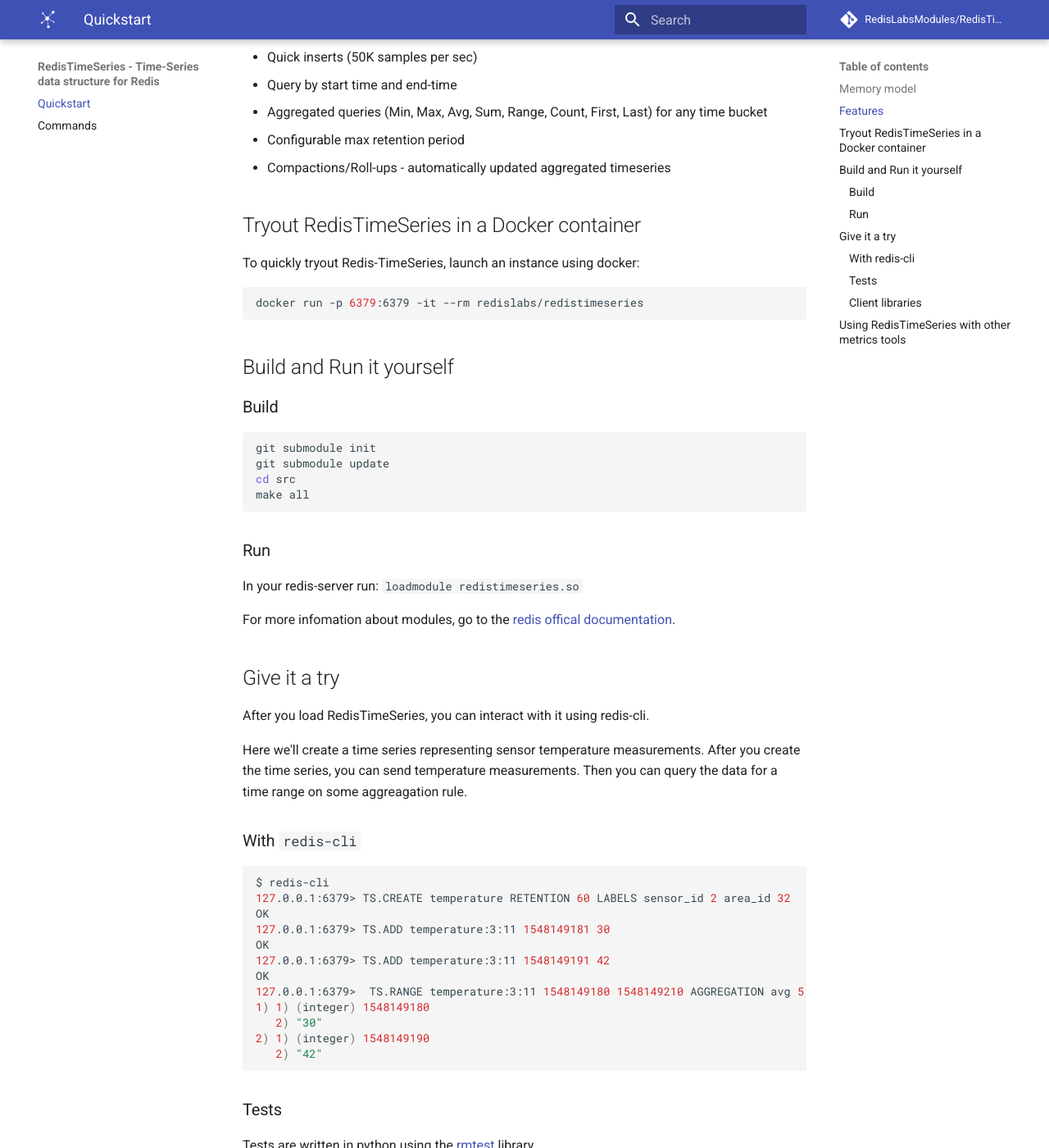
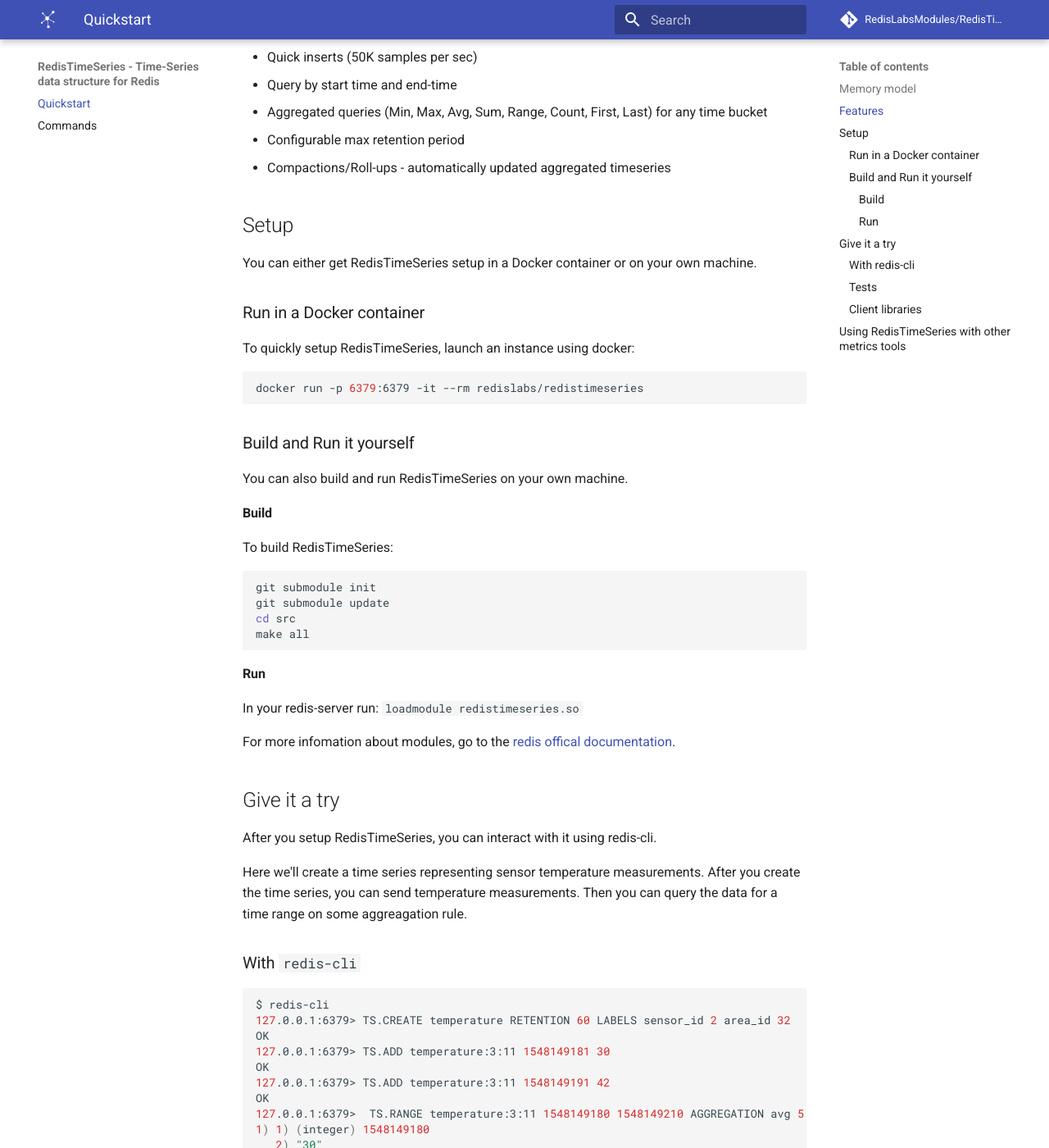
Before and after one commit to RedisTimeSeries/RedisTimeSeries, an MkDocs documentation site: the page built from docs/index.md, in a window 1280 px wide and 1400 px high, scrolled down 543 px. Shown: the whole window at 82% size. Built offline with MkDocs 1.6.1 and Material for MkDocs 9.7.7, drawn with Linux system fonts in a browser that asks for light colours; comment, search, counter and statistics services are not loaded; old or Windows-style settings are respelled for this version of MkDocs.

Commit message:
Improve the setup section

````diff
--- a/docs/index.md
+++ b/docs/index.md
@@ -19,17 +19,25 @@
 - Configurable max retention period
 - Compactions/Roll-ups - automatically updated aggregated timeseries
 
-## Tryout RedisTimeSeries in a Docker container
+## Setup
 
-To quickly tryout Redis-TimeSeries, launch an instance using docker:
+You can either get RedisTimeSeries setup in a Docker container or on your own machine.
+
+### Run in a Docker container
+
+To quickly setup RedisTimeSeries, launch an instance using docker:
 
 ```sh
 docker run -p 6379:6379 -it --rm redislabs/redistimeseries
 ```
 
-## Build and Run it yourself
+### Build and Run it yourself
 
-### Build
+You can also build and run RedisTimeSeries on your own machine.
+
+#### Build
+
+To build RedisTimeSeries:
 
 ```bash
 git submodule init
@@ -38,7 +46,7 @@
 make all
 ```
 
-### Run
+#### Run
 
 In your redis-server run: `loadmodule redistimeseries.so`
 
@@ -46,7 +54,7 @@
 
 ## Give it a try
 
-After you load RedisTimeSeries, you can interact with it using redis-cli.
+After you setup RedisTimeSeries, you can interact with it using redis-cli.
 
 Here we'll create a time series representing sensor temperature measurements.
 After you create the time series, you can send temperature measurements.
````
